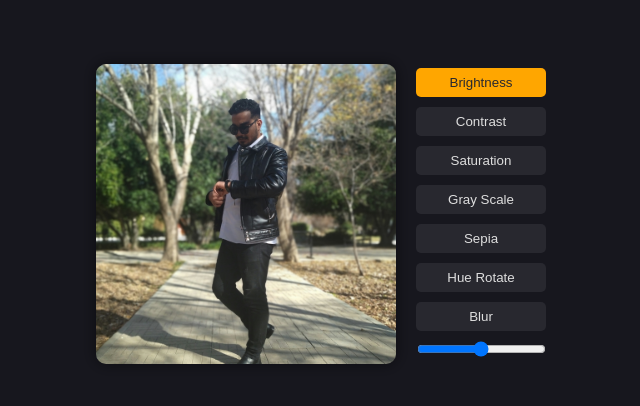
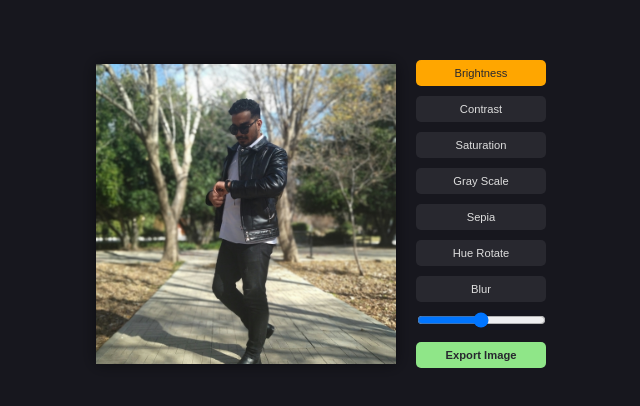
Before and after one commit to mohammad-zolghadr/image-editor, a React (Create React App) app: page / in a window 1280 px wide. Shown: the part 186-592 px from the top of the page, without its empty margins (319-959 px from the left). Built offline with nearby package versions, Linux system fonts and the light colour scheme.

Commit message:
Export Image

```diff
--- a/package.json
+++ b/package.json
@@ -6,6 +6,7 @@
     "@testing-library/jest-dom": "^5.16.5",
     "@testing-library/react": "^13.4.0",
     "@testing-library/user-event": "^13.5.0",
+    "html-to-image": "^1.11.11",
     "react": "^18.2.0",
     "react-dom": "^18.2.0",
     "react-scripts": "5.0.1",
--- a/src/App.js
+++ b/src/App.js
@@ -1,4 +1,4 @@
-import React, { useEffect, useState } from "react";
+import React, { useRef, useState } from "react";
 
 // image & style
 import s from "./App.module.css";
@@ -6,6 +6,10 @@ import imgSource from "./assets/image/testImage.jpg";
 
 // Components
 import Slider from "./Slider";
+
+// Package
+import * as htmlToImage from "html-to-image";
+// import { toPng, toJpeg, toBlob, toPixelData, toSvg } from 'html-to-image';
 
 const DEFAULT_OPTIONS_VALUE = [
   {
@@ -83,6 +87,7 @@ const DEFAULT_OPTIONS_VALUE = [
 const App = () => {
   const [options, setOptions] = useState(DEFAULT_OPTIONS_VALUE);
   const [selectedOption, setSelectedOption] = useState("Brightness");
+  const domEl = useRef(null);
   const optionClick = (e) => {
     setSelectedOption(e.target.name);
   };
@@ -106,9 +111,19 @@ const App = () => {
     return { filter: filters.join(" ") };
   };
 
+  const exportImage = async () => {
+    const dataUrl = await htmlToImage.toPng(domEl.current);
+
+    // download image
+    const link = document.createElement("a");
+    link.download = "html-to-img.png";
+    link.href = dataUrl;
+    link.click();
+  };
+
   return (
     <div className={s.container}>
-      <img src={imgSource} style={getImageFilter()} />
+      <img ref={domEl} src={imgSource} style={getImageFilter()} />
       <div className={s.optionContainer}>
         {options.map((item, index) => {
           return (
@@ -132,6 +147,9 @@ const App = () => {
           value={getSelectedOptionItem().value}
           onChangeSlider={changeSlider}
         />
+        <button className={s.exportImage} onClick={exportImage}>
+          Export Image
+        </button>
       </div>
     </div>
   );
--- a/src/App.module.css
+++ b/src/App.module.css
@@ -15,7 +15,8 @@
   flex-wrap: wrap;
 }
 
-.optionItem {
+.optionItem,
+.exportImage {
   flex: 1 1 130px;
   background-color: var(--bg-color-light);
   color: var(--text-color);
@@ -23,9 +24,17 @@
   border-radius: 5px;
   cursor: pointer;
   transition: 0.3s;
+  font-size: 0.7rem;
 }
 
-.optionItem:hover {
+.exportImage {
+  background-color: var(--active-color);
+  color: var(--bg-color-light);
+  font-weight: bold;
+}
+
+.optionItem:hover,
+.exportImage:hover {
   opacity: 0.5;
 }
 .activeButton {
@@ -38,5 +47,4 @@ img {
   height: var(--image-size);
   object-fit: cover;
   box-shadow: 0 0 15px rgba(0, 0, 0, 0.5);
-  border-radius: 10px;
 }
```
Also changed, not shown: 1 other file (tests, documents, lock files or other folders).
